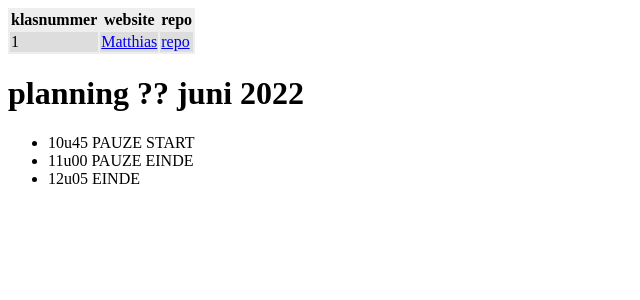
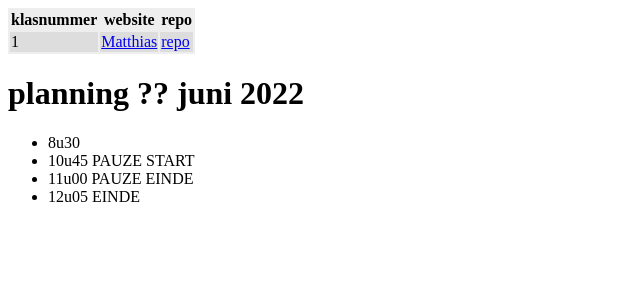
Before and after one commit to vbrh-immalle/vbrh-immalle.github.io, a Jekyll site: the page built from GIPWebsites2021-2022/index.md, in a window 1280 px wide. Shown: the top 300 px of the page, without its empty margins (0-640 px from the left). Built offline with Jekyll 4.4.1, drawn with Linux system fonts in a browser that asks for light colours; some web fonts are replaced.

Commit message:
Update index.md

```diff
--- a/GIPWebsites2021-2022/index.md
+++ b/GIPWebsites2021-2022/index.md
@@ -10,6 +10,7 @@ title: GIP Websites 2021-2022
 
 # planning ?? juni 2022
 
+- 8u30
 - 10u45 PAUZE START
 - 11u00 PAUZE EINDE
 - 12u05 EINDE
```
